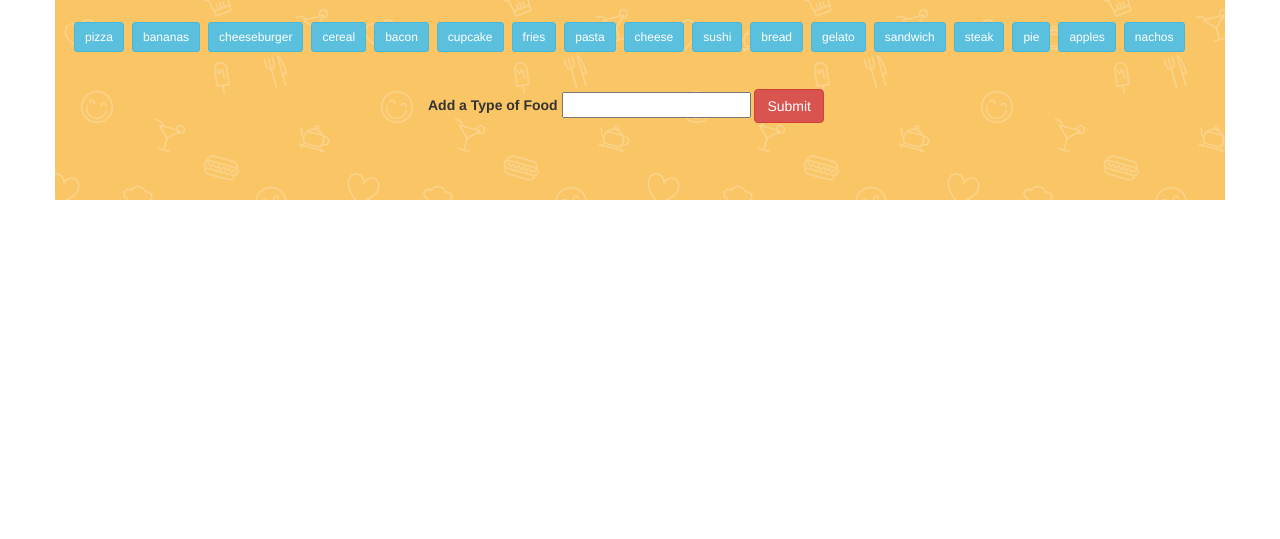
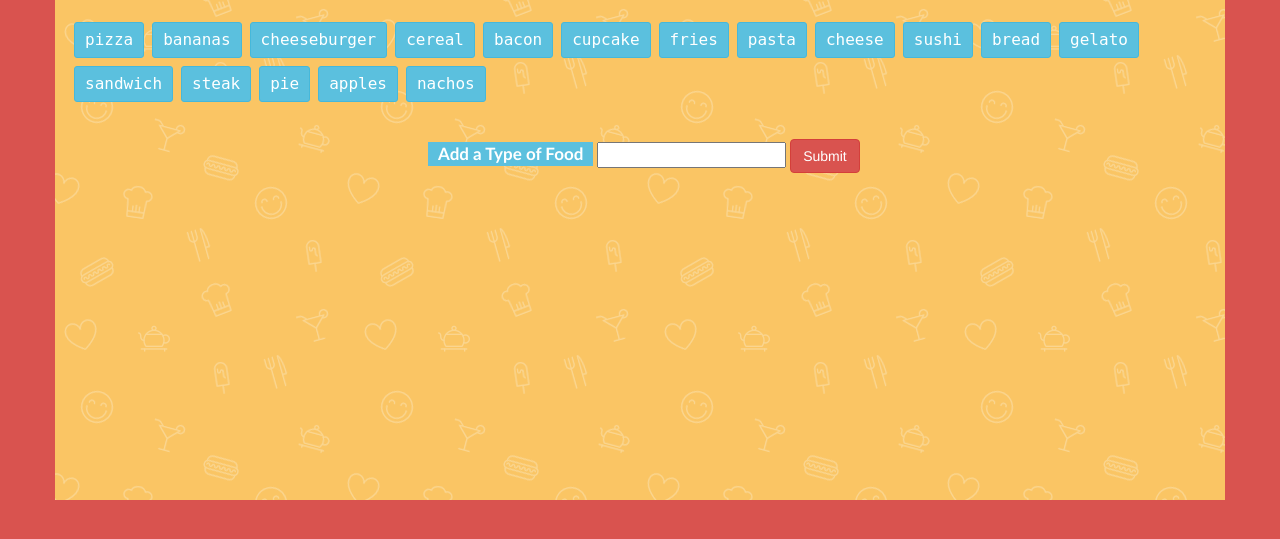
Before and after one commit to dmandola11/GifTastic, a PHP site: page / in a window 1280 px wide; the page is wider, and only the part inside the window is pictured. Shown: the top 539 px of that part. Run offline with PHP 8.4, Linux system fonts and the light colour scheme; some libraries are stand-ins or nearby versions.

Commit message:
work on styling

```diff
--- a/assets/style/style.css
+++ b/assets/style/style.css
@@ -1,7 +1,12 @@
 
 
+body{
+	background-color: #d9534f;
+}
 .container{
 	background-image: url(../images/food.png);
+	position: relative;
+    padding-bottom: 250px;
 }
 #foodButtons{
 	padding-top: 18px;
@@ -20,4 +25,16 @@
 }
 .btn-sm{
 	margin: 4px;
+	font-family: monospace;
+    font-size: 16px;
 }
+label {
+    display: inline-block;
+    max-width: 100%;
+    margin-bottom: 5px;
+    font-weight: 800;
+    color: #fff;
+    font-size: 17px;
+    background-color: #5bc0de;
+    padding: 0px 10px;
+    font-family: "Trebuchet MS", Helvetica, sans-serif;
```
